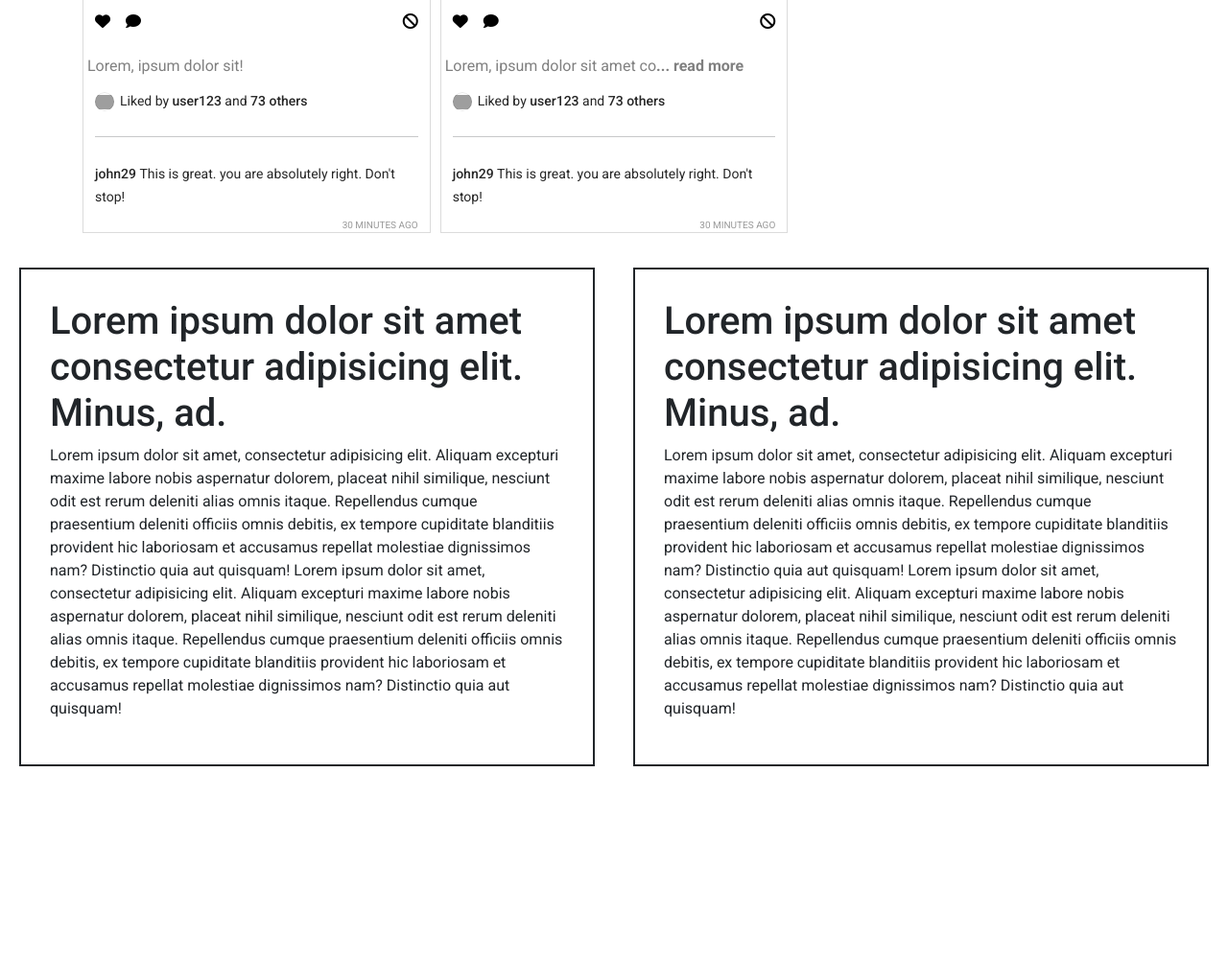
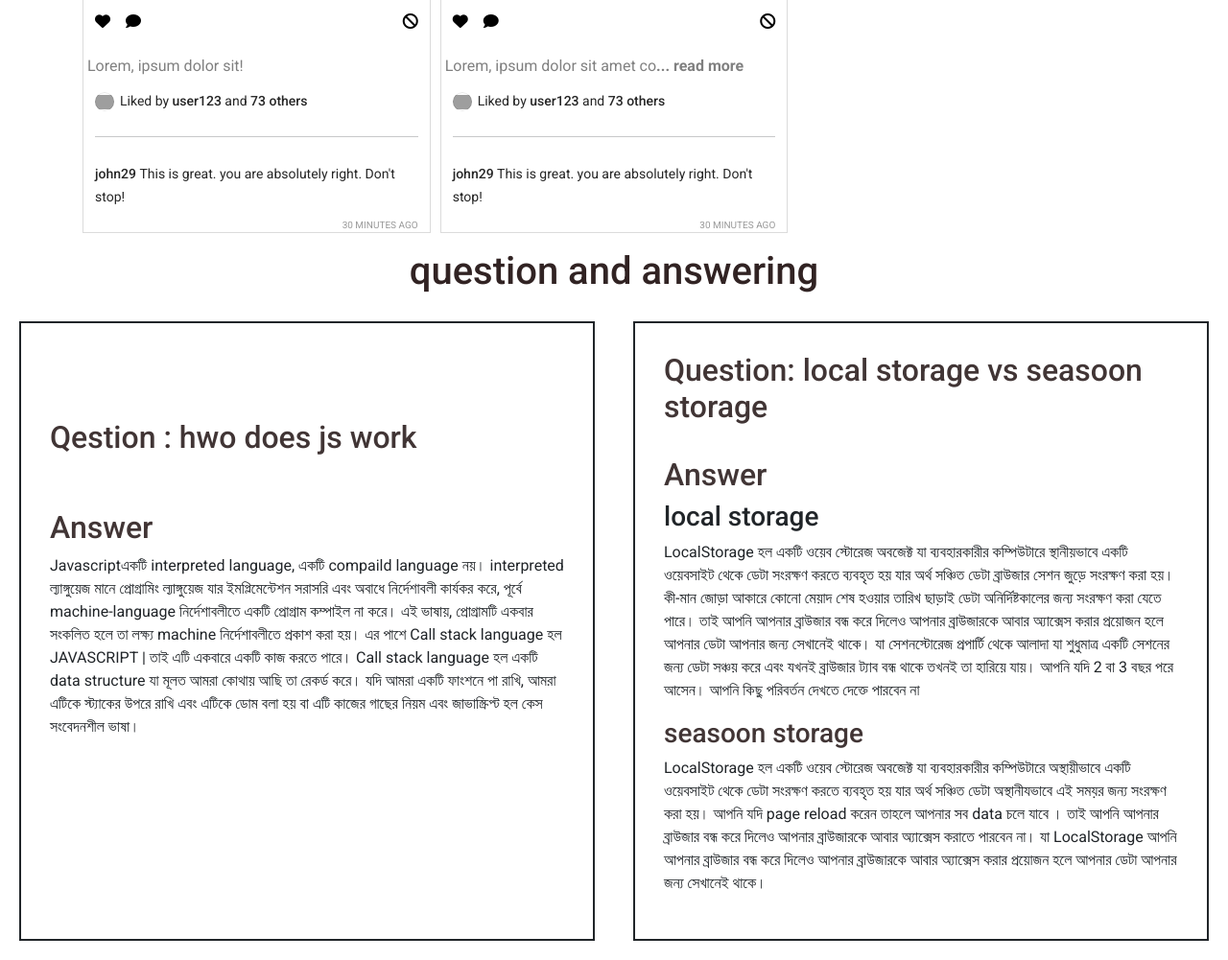
Before and after one commit to R3ahim/7.insta-shore, a plain HTML site: page index.html in a window 1280 px wide. Shown: the part 1289-2290 px from the top of the page at 96% size. Before the commit the page ends 2108 px from the top, so only its background shows below. Drawn offline with nearby package versions, Linux system fonts and the light colour scheme; grey boxes are pictures that could not be loaded.

Commit message:
almost complete

```diff
--- a/index.html
+++ b/index.html
@@ -78,20 +78,47 @@
             </div>
         </main>
 
-        <section class="answering" >
-            <div class="answer">
-            <h1>Lorem ipsum dolor sit amet consectetur adipisicing elit. Minus, ad.</h1>
-            <p>Lorem ipsum dolor sit amet, consectetur adipisicing elit. Aliquam excepturi maxime labore nobis aspernatur dolorem, placeat nihil similique, nesciunt odit est rerum deleniti alias omnis itaque. Repellendus cumque praesentium deleniti officiis omnis debitis, ex tempore cupiditate blanditiis provident hic laboriosam et accusamus repellat molestiae dignissimos nam? Distinctio quia aut quisquam!
-                Lorem ipsum dolor sit amet, consectetur adipisicing elit. Aliquam excepturi maxime labore nobis aspernatur dolorem, placeat nihil similique, nesciunt odit est rerum deleniti alias omnis itaque. Repellendus cumque praesentium deleniti officiis omnis debitis, ex tempore cupiditate blanditiis provident hic laboriosam et accusamus repellat molestiae dignissimos nam? Distinctio quia aut quisquam!
+
+        <!-- answer and question part -->
+
+
+
+        <section id="ansQes" >
+            <h1 style="text-align: center; color: rgb(49, 35, 35);">question and answering</h1>
+           <div class="answering">
+
+
+
+
+            <div class="answer"  style="padding-top: 100px;">
+            <h2  style="color: rgb(65, 53, 53);"> Qestion : hwo does js work</h2>
+            <br>
+            <br>
+            <h2 style="color: rgb(65, 53, 53);">Answer</h2>
+            <p>Javascriptএকটি interpreted language, একটি compaild language নয়।
+                interpreted  ল্যাঙ্গুয়েজ মানে প্রোগ্রামিং ল্যাঙ্গুয়েজ যার ইমপ্লিমেন্টেশন সরাসরি এবং অবাধে নির্দেশাবলী কার্যকর করে, পূর্বে machine-language নির্দেশাবলীতে একটি প্রোগ্রাম কম্পাইল না করে।  এই ভাষায়, প্রোগ্রামটি একবার সংকলিত হলে তা লক্ষ্য machine নির্দেশাবলীতে প্রকাশ করা হয়।
+                এর পাশে Call stack language হল JAVASCRIPT |  তাই এটি একবারে একটি কাজ করতে পারে। Call stack language হল একটি data structure যা মূলত আমরা কোথায় আছি তা রেকর্ড করে। যদি আমরা একটি ফাংশনে পা রাখি, আমরা এটিকে স্ট্যাকের উপরে রাখি এবং এটিকে ডোম বলা হয় বা এটি কাজের গাছের নিয়ম এবং জাভাস্ক্রিপ্ট হল কেস সংবেদনশীল ভাষা।
             </p>
         </div>
             <div class="answer">
-            <h1>Lorem ipsum dolor sit amet consectetur adipisicing elit. Minus, ad.</h1>
-            <p>Lorem ipsum dolor sit amet, consectetur adipisicing elit. Aliquam excepturi maxime labore nobis aspernatur dolorem, placeat nihil similique, nesciunt odit est rerum deleniti alias omnis itaque. Repellendus cumque praesentium deleniti officiis omnis debitis, ex tempore cupiditate blanditiis provident hic laboriosam et accusamus repellat molestiae dignissimos nam? Distinctio quia aut quisquam!
-                Lorem ipsum dolor sit amet, consectetur adipisicing elit. Aliquam excepturi maxime labore nobis aspernatur dolorem, placeat nihil similique, nesciunt odit est rerum deleniti alias omnis itaque. Repellendus cumque praesentium deleniti officiis omnis debitis, ex tempore cupiditate blanditiis provident hic laboriosam et accusamus repellat molestiae dignissimos nam? Distinctio quia aut quisquam!
+            <h2 style="color: rgb(65, 53, 53);"> Question: local storage vs seasoon storage</h2>
+            <br>
+            <h2 style="color: rgb(65, 53, 53);">Answer</h2>
+            <h3>local storage</h3>
+            <p>
+                LocalStorage হল একটি ওয়েব স্টোরেজ অবজেক্ট যা ব্যবহারকারীর কম্পিউটারে স্থানীয়ভাবে একটি ওয়েবসাইট থেকে ডেটা সংরক্ষণ করতে ব্যবহৃত হয় যার অর্থ সঞ্চিত ডেটা ব্রাউজার সেশন জুড়ে সংরক্ষণ করা হয়। কী-মান জোড়া আকারে কোনো মেয়াদ শেষ হওয়ার তারিখ ছাড়াই ডেটা অনির্দিষ্টকালের জন্য সংরক্ষণ করা যেতে পারে। তাই আপনি আপনার ব্রাউজার বন্ধ করে দিলেও আপনার ব্রাউজারকে আবার অ্যাক্সেস করার প্রয়োজন হলে আপনার ডেটা আপনার জন্য সেখানেই থাকে। যা সেশনস্টোরেজ প্রপার্টি থেকে আলাদা যা শুধুমাত্র একটি সেশনের জন্য ডেটা সঞ্চয় করে এবং যখনই ব্রাউজার ট্যাব বন্ধ থাকে তখনই তা হারিয়ে যায়। আপনি যদি 2 বা 3 বছর পরে আসেন। আপনি কিছু পরিবর্তন দেখতে  দেক্তে পারবেন না
+
             </p>
+         <h3  style="color: rgb(65, 53, 53);">seasoon storage</h3>
+         <p>
+            LocalStorage হল একটি ওয়েব স্টোরেজ অবজেক্ট যা ব্যবহারকারীর কম্পিউটারে অস্থায়ীভাবে একটি ওয়েবসাইট থেকে ডেটা সংরক্ষণ করতে ব্যবহৃত হয় যার অর্থ সঞ্চিত ডেটা অস্থানীযভাবে এই সময়র জন্য সংরক্ষণ করা হয়। আপনি যদি page reload  করেন  তাহলে আপনার সব data  চলে যাবে
+            । তাই আপনি আপনার ব্রাউজার বন্ধ করে দিলেও আপনার ব্রাউজারকে আবার অ্যাক্সেস করাতে পারবেন না। যা  LocalStorage আপনি আপনার ব্রাউজার বন্ধ করে দিলেও আপনার ব্রাউজারকে আবার অ্যাক্সেস করার প্রয়োজন হলে আপনার ডেটা আপনার জন্য সেখানেই থাকে।
+        </p>
         </div>
+    </div>
+
         </section>
+
         <footer></footer>
 
         <!-- add javascript  file  -->
--- a/js/app.js
+++ b/js/app.js
@@ -31,8 +31,10 @@ const displayContent = (text) => {
 };
 
 const switchTab = (id) => {
+
     if (id === "posts") {
         document.getElementById( "posts" ).style.display = "grid";
+        document.getElementById('ansQes').style.display="block"
         document.getElementById( "liked" ).style.display = "none";
         document.getElementById( "reported" ).style.display = "none";
     } else if (id === "liked") {
@@ -43,6 +45,7 @@ const switchTab = (id) => {
         displayLikedPosts();
     } else {
         document.getElementById( "reported" ).style.display = "block";
+        document.getElementById('ansQes').style.display="none"
         document.getElementById( "posts" ).style.display = "none";
         document.getElementById( "liked" ).style.display = "none";
 
```
